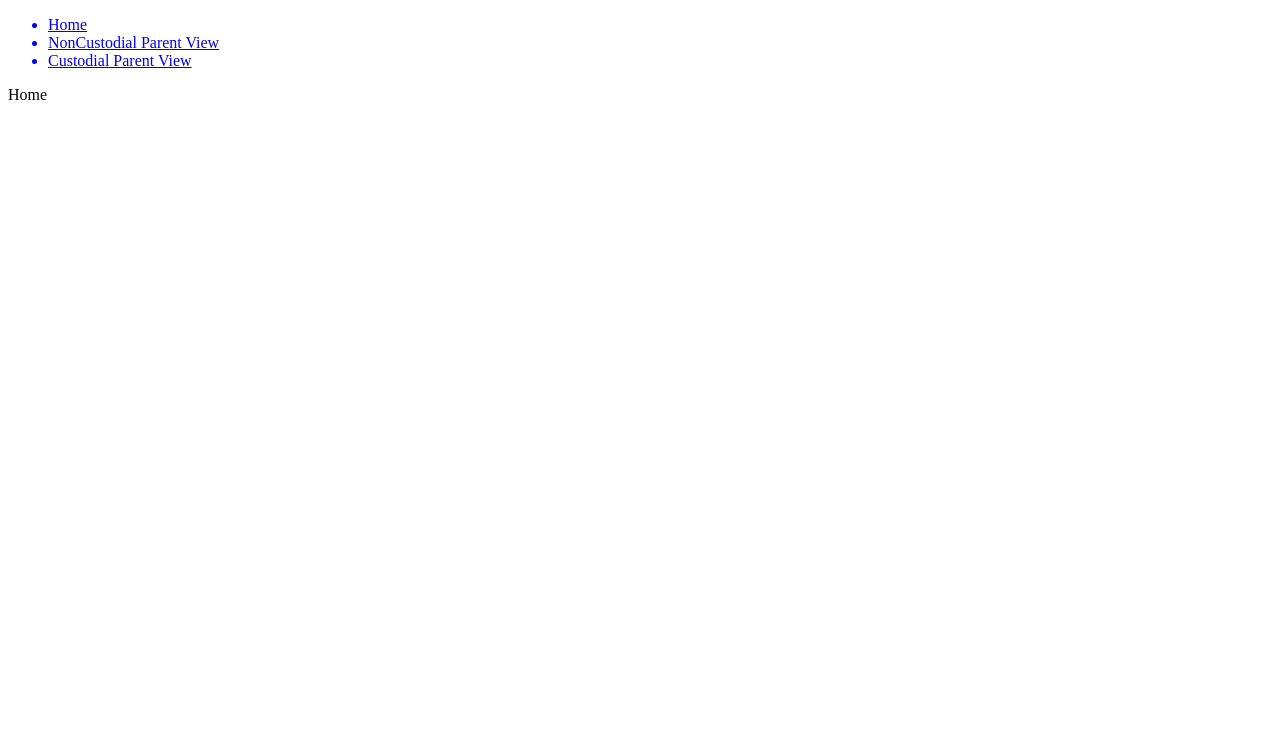
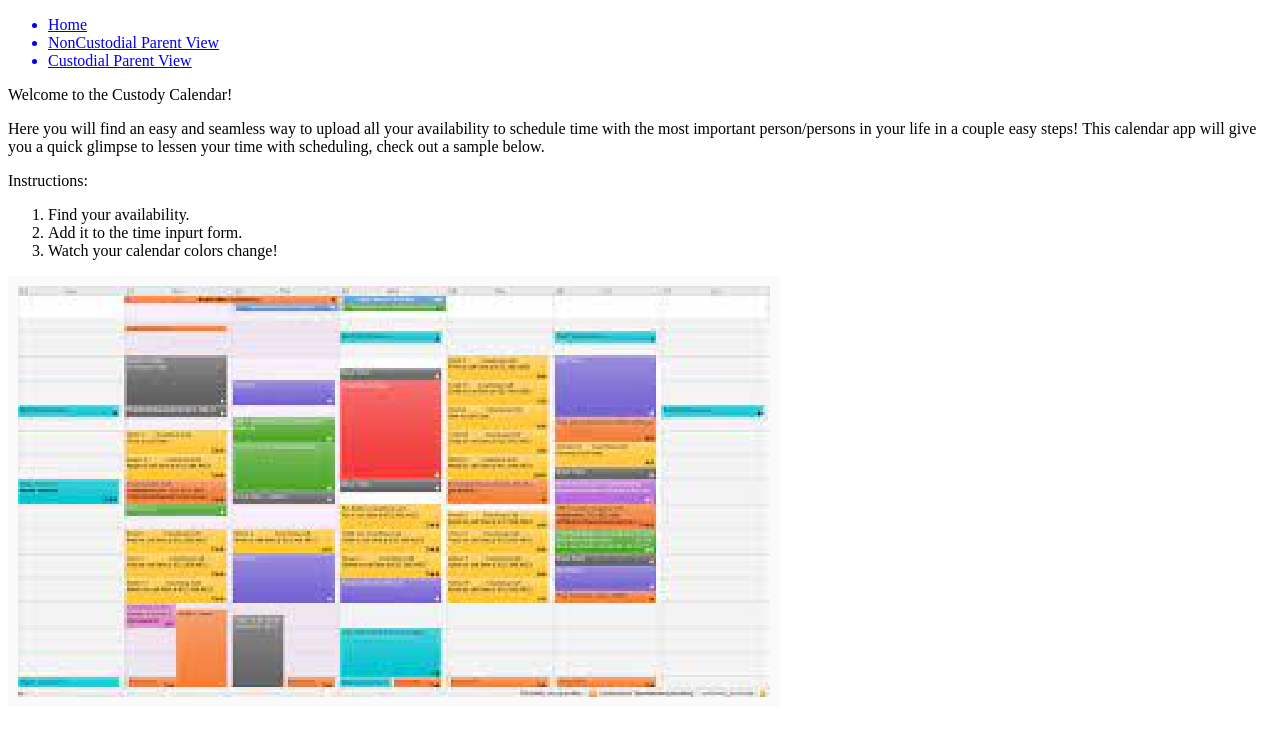
Before and after one commit to daytimedilemma/Level-5-Capstone-Project, a React (Create React App) app in the folder client/: page / in a window 1280 px wide. Shown: the top 736 px of the page. Built offline with nearby package versions, Linux system fonts and the light colour scheme.

Commit message:
updated home page

```diff
--- a/client/src/components/Home.js
+++ b/client/src/components/Home.js
@@ -1,7 +1,26 @@
 import React from "react"
+import calendarpreview from "./calendarpreview.png"
 
 function Home(){
-   return (<div>Home</div>)
+   return (
+   <div>
+         <div>Welcome to the Custody Calendar!</div>
+
+         <p>Here you will find an easy and seamless way to upload all your availability to schedule time with the most important person/persons in your life in a couple easy steps! This calendar app will give you a quick glimpse to lessen your time with scheduling, check out a sample below. </p>
+
+         <div> Instructions:
+         <ol>
+            <li>Find your availability. </li>
+            <li>Add it to the time inpurt form. </li>
+            <li>Watch your calendar colors change! </li>
+         </ol>
+         </div>
+         {/* this image will change once we have the calendar finished */}
+         <img src={calendarpreview}></img>
+
+   </div>
+
+   )
 }
 
 export default Home
```
Also changed, not shown: client/src/components/calendarpreview.png (added), 1 other file (tests, documents, lock files or other folders).
